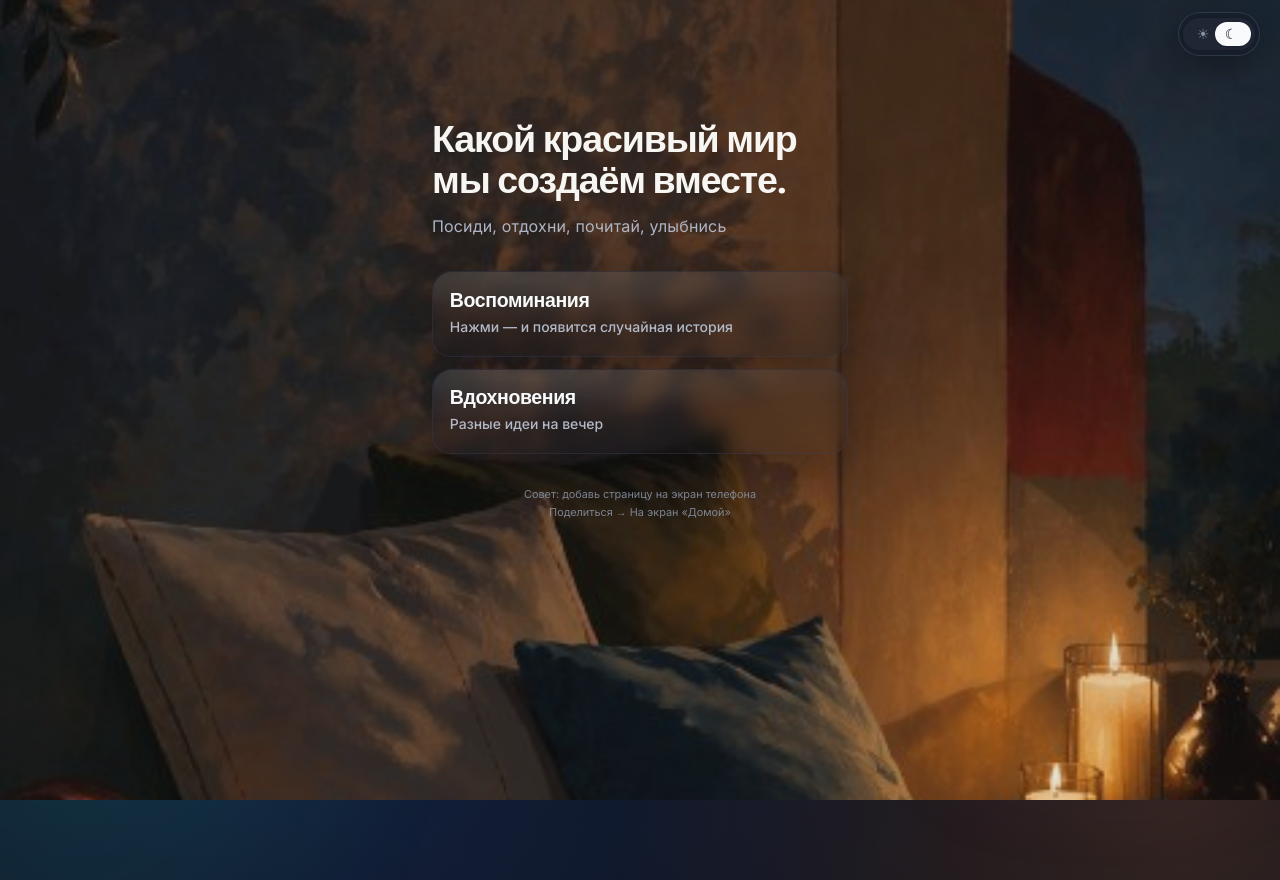
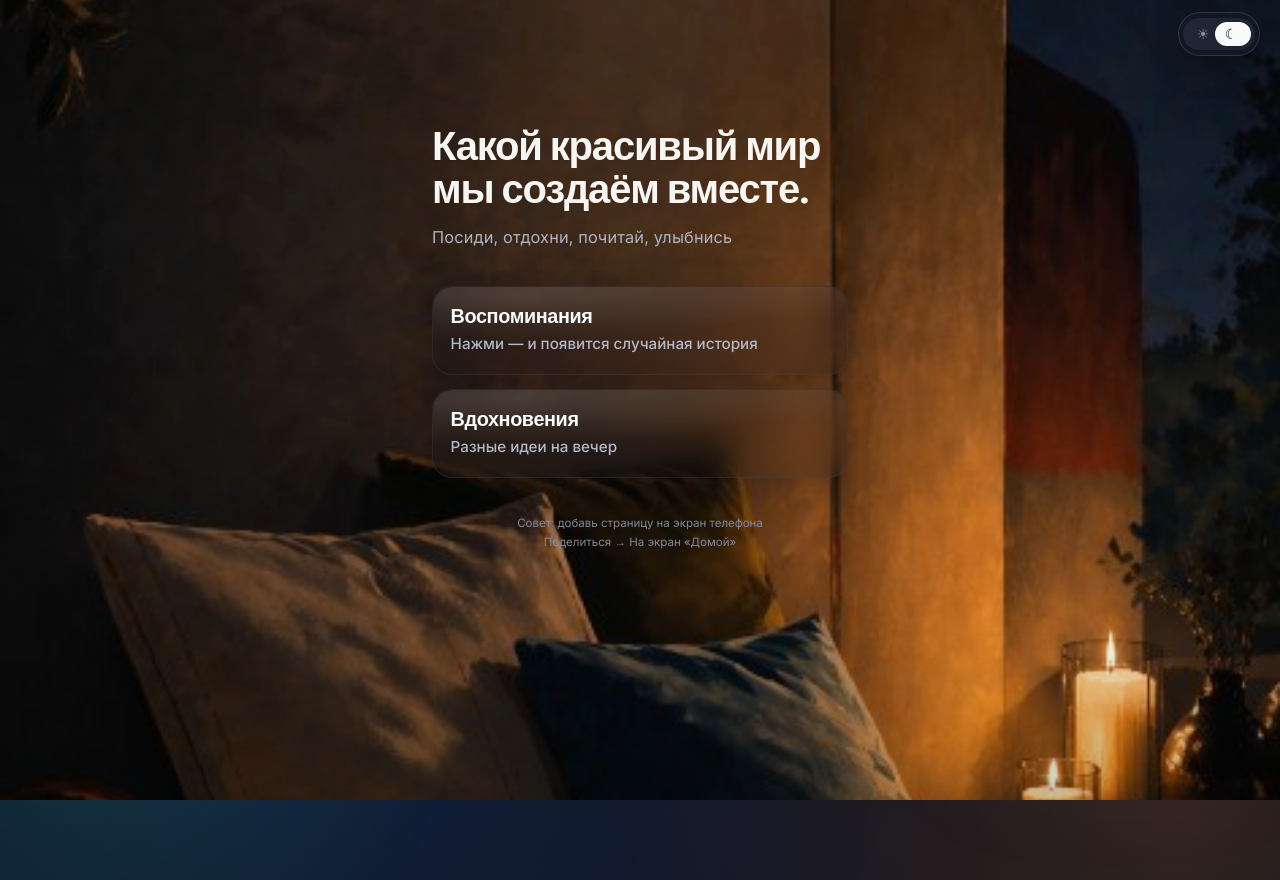
Before and after one commit to m05v08-gif/Nikitabirthday, a Next.js app: page / in a window 1280 px wide. Built offline with nearby package versions, Linux system fonts and the light colour scheme.

Commit message:
Home: update background images

```diff
--- a/src/app/page.tsx
+++ b/src/app/page.tsx
@@ -23,23 +23,23 @@ function Tile({
 }) {
   const panel =
     variant === "stories"
-      ? "bg-[color:color-mix(in_oklab,var(--color-panel)_32%,transparent)]"
-      : "bg-[color:color-mix(in_oklab,var(--color-panel)_28%,transparent)]";
+      ? "bg-[color:color-mix(in_oklab,var(--color-panel)_22%,transparent)]"
+      : "bg-[color:color-mix(in_oklab,var(--color-panel)_20%,transparent)]";
   const glow =
     variant === "stories"
-      ? "bg-[radial-gradient(circle_at_20%_20%,color-mix(in_oklab,var(--blob-b)_16%,transparent),transparent_58%),radial-gradient(circle_at_80%_70%,color-mix(in_oklab,var(--blob-a)_14%,transparent),transparent_62%)]"
-      : "bg-[radial-gradient(circle_at_20%_30%,color-mix(in_oklab,var(--blob-a)_14%,transparent),transparent_60%),radial-gradient(circle_at_75%_25%,color-mix(in_oklab,var(--blob-c)_12%,transparent),transparent_62%)]";
+      ? "bg-[radial-gradient(circle_at_18%_18%,color-mix(in_oklab,var(--blob-b)_14%,transparent),transparent_62%),radial-gradient(circle_at_82%_78%,color-mix(in_oklab,var(--blob-a)_12%,transparent),transparent_66%)]"
+      : "bg-[radial-gradient(circle_at_20%_28%,color-mix(in_oklab,var(--blob-a)_12%,transparent),transparent_64%),radial-gradient(circle_at_78%_22%,color-mix(in_oklab,var(--blob-c)_10%,transparent),transparent_66%)]";
 
   return (
     <Link
       href={href}
-      className={`home-tile group relative block overflow-hidden rounded-[1.15rem] border border-[color:color-mix(in_oklab,var(--color-border)_50%,transparent)] ${panel} p-[1.05rem] ring-1 ring-[color:color-mix(in_oklab,var(--color-ring)_38%,transparent)] backdrop-blur-[11px] transition active:scale-[0.99] motion-safe:hover:bg-[color:color-mix(in_oklab,var(--color-panel)_42%,transparent)]`}
+      className={`home-tile group relative block overflow-hidden rounded-[1.25rem] border border-[color:color-mix(in_oklab,var(--color-border)_42%,transparent)] ${panel} p-[1.1rem] ring-1 ring-[color:color-mix(in_oklab,var(--color-ring)_34%,transparent)] backdrop-blur-[16px] transition active:scale-[0.99] motion-safe:hover:bg-[color:color-mix(in_oklab,var(--color-panel)_30%,transparent)]`}
     >
-      <div aria-hidden="true" className={`pointer-events-none absolute inset-0 ${glow} opacity-55`} />
+      <div aria-hidden="true" className={`pointer-events-none absolute inset-0 ${glow} opacity-45`} />
 
       <div className="relative space-y-1.5">
-        <div className="home-card-title text-[1.2rem] leading-[1.08] sm:text-[1.22rem]">{title}</div>
-        <div className="home-card-body text-sm leading-relaxed">{subtitle}</div>
+        <div className="home-card-title text-[1.22rem] leading-[1.06] sm:text-[1.24rem]">{title}</div>
+        <div className="home-card-body text-[0.95rem] leading-relaxed">{subtitle}</div>
       </div>
     </Link>
   );
@@ -53,30 +53,38 @@ export default function Home() {
         aria-hidden="true"
         className="pointer-events-none fixed inset-0 z-[5] h-[100dvh] min-h-[100dvh] w-full"
       >
-        <div className="h-full w-full bg-[image:var(--home-artwork)] bg-cover bg-center bg-no-repeat opacity-[0.92] [filter:saturate(0.94)_contrast(0.94)]" />
-        <div className="absolute inset-0 bg-[color:var(--home-art-overlay)]" />
+        {/* Keep the original artwork brightness (no filters / global overlays) */}
+        <div className="h-full w-full bg-[image:var(--home-artwork)] bg-cover bg-center bg-no-repeat opacity-100 [filter:brightness(var(--home-bg-brightness))]" />
+
+        {/* Local readability only (not affecting the whole image) */}
+        <div className="absolute left-0 top-0 h-[44dvh] w-full bg-[image:var(--home-top-scrim)] opacity-60 [mix-blend-mode:multiply]" />
+        <div className="absolute bottom-0 left-0 h-[30dvh] w-full bg-[image:var(--home-bottom-scrim)] opacity-60 [mix-blend-mode:multiply]" />
       </div>
 
       {/* Theme toggle — fixed top-right over the artwork */}
       <div className="pointer-events-none fixed inset-x-0 top-0 z-30 flex justify-end px-4 pt-[max(0.75rem,env(safe-area-inset-top))] sm:px-5">
         <div className="pointer-events-auto">
-          <ThemeToggle className="home-hero-toggle border-[color:color-mix(in_oklab,var(--color-border)_42%,transparent)] bg-[color:color-mix(in_oklab,var(--color-toggle-bg)_48%,transparent)] ring-1 ring-[color:color-mix(in_oklab,var(--color-ring)_48%,transparent)] backdrop-blur-[14px]" />
+          <ThemeToggle className="home-hero-toggle border-[color:color-mix(in_oklab,var(--color-border)_36%,transparent)] bg-[color:color-mix(in_oklab,var(--color-toggle-bg)_36%,transparent)] ring-1 ring-[color:color-mix(in_oklab,var(--color-ring)_42%,transparent)] backdrop-blur-[18px]" />
         </div>
       </div>
 
       {/* Content (hero + cards) stays in layout column; no toggle inside hero */}
-      <div className="relative z-20 w-full pb-10 pt-[4.75rem] sm:pb-12 sm:pt-[5.25rem]">
-        <header className="space-y-4">
-          <h1 className="home-hero-title text-balance-safe text-[2.1rem] leading-[1.08] sm:text-[2.35rem]">
+      <div className="relative z-20 w-full pb-10 pt-[5.15rem] sm:pb-12 sm:pt-[5.7rem]">
+        <header className="relative space-y-4 px-0">
+          <div
+            aria-hidden="true"
+            className="pointer-events-none absolute -left-6 -top-6 h-[34dvh] w-[120%] bg-[image:var(--home-hero-underlay)] opacity-100"
+          />
+          <h1 className="home-hero-title text-balance-safe text-[2.22rem] leading-[1.06] sm:text-[2.5rem]">
             <span className="block">Какой красивый мир</span>
             <span className="block">мы создаём вместе.</span>
           </h1>
-          <p className="home-hero-sub home-hero-tagline text-pretty text-[0.95rem] leading-relaxed sm:text-[1rem]">
+          <p className="home-hero-sub home-hero-tagline text-pretty text-[0.98rem] leading-relaxed sm:text-[1.02rem]">
             Посиди, отдохни, почитай, улыбнись
           </p>
         </header>
 
-        <section className="mt-8 grid gap-3">
+        <section className="mt-9 grid gap-3.5">
           <Tile
             variant="stories"
             title="Воспоминания"
@@ -91,7 +99,7 @@ export default function Home() {
           />
         </section>
 
-        <p className="home-helper mt-8 text-center text-[0.68rem] leading-relaxed opacity-90">
+        <p className="home-helper mt-9 text-center text-[0.72rem] leading-relaxed opacity-95">
           <span className="block">Совет: добавь страницу на экран телефона</span>
           <span className="block">Поделиться → На экран «Домой»</span>
         </p>
```
Also changed, not shown: public/home-bg-dark.png, public/home-bg-light.png.
